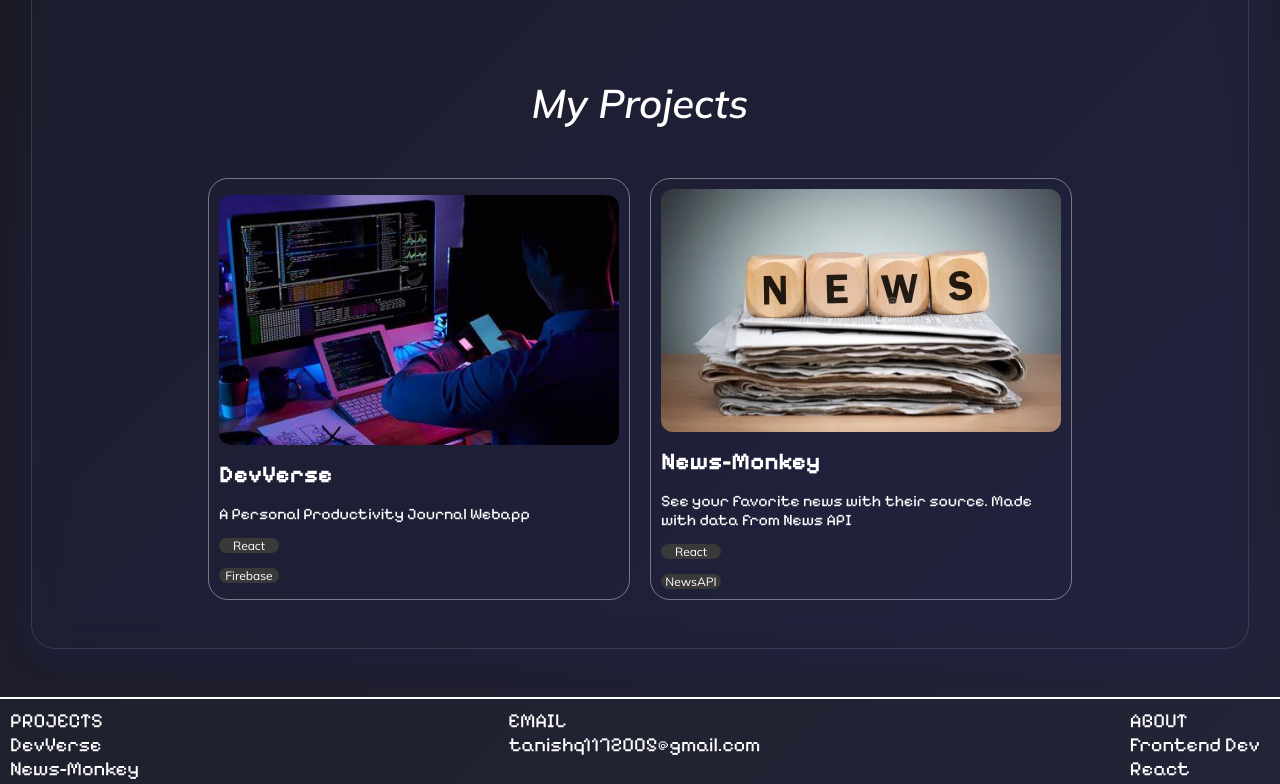
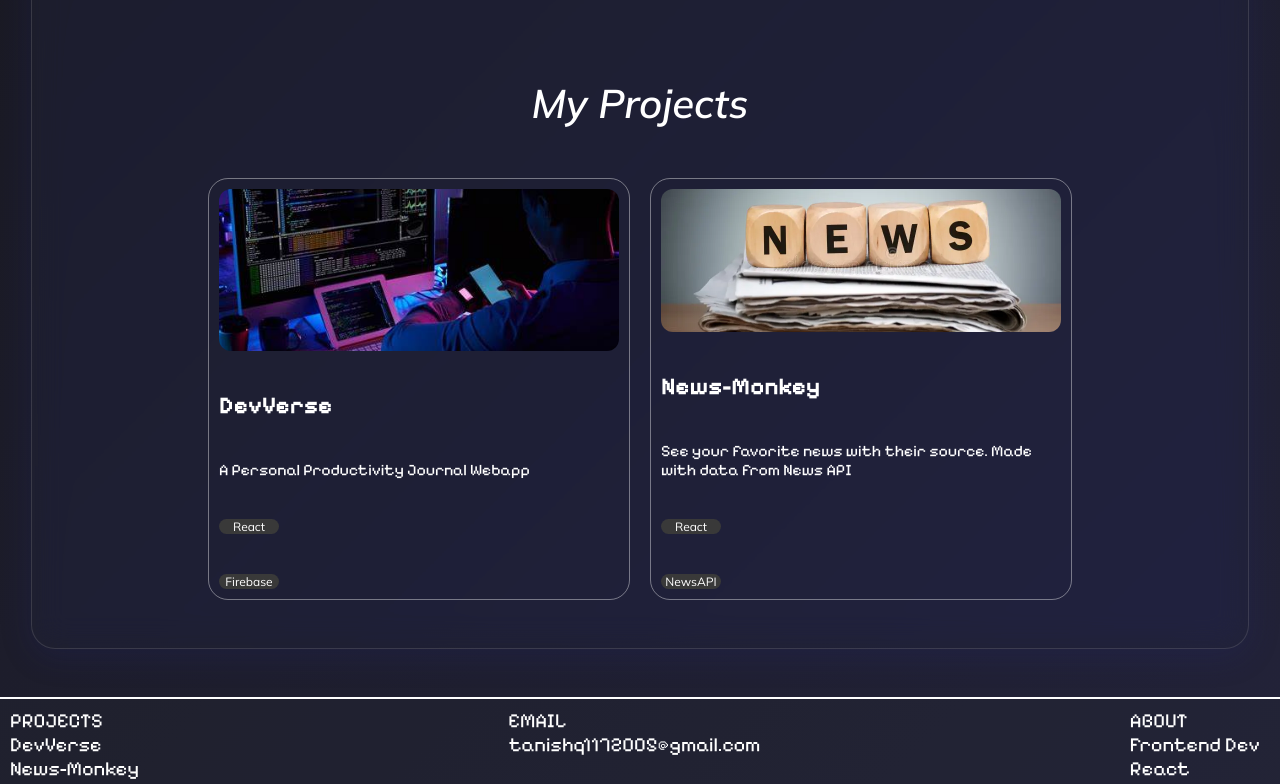
Before and after one commit to tanishq1172005/Portfolio, a React (Vite) app: page / in a window 1280 px wide. Shown: the part 597-1381 px from the top of the page. Built offline with nearby package versions, Linux system fonts and the light colour scheme; a web font is replaced by a local one.

Commit message:
Update index.css

```diff
--- a/src/index.css
+++ b/src/index.css
@@ -152,7 +152,7 @@ main .intro{
     padding: 10px;
     border: 1px solid rgba(255, 255, 255, 0.4);
     color: white;
-    gap: 15px;
+    gap: 40px;
     border-radius: 20px;
     width: 400px;
     height: 400px;
```
